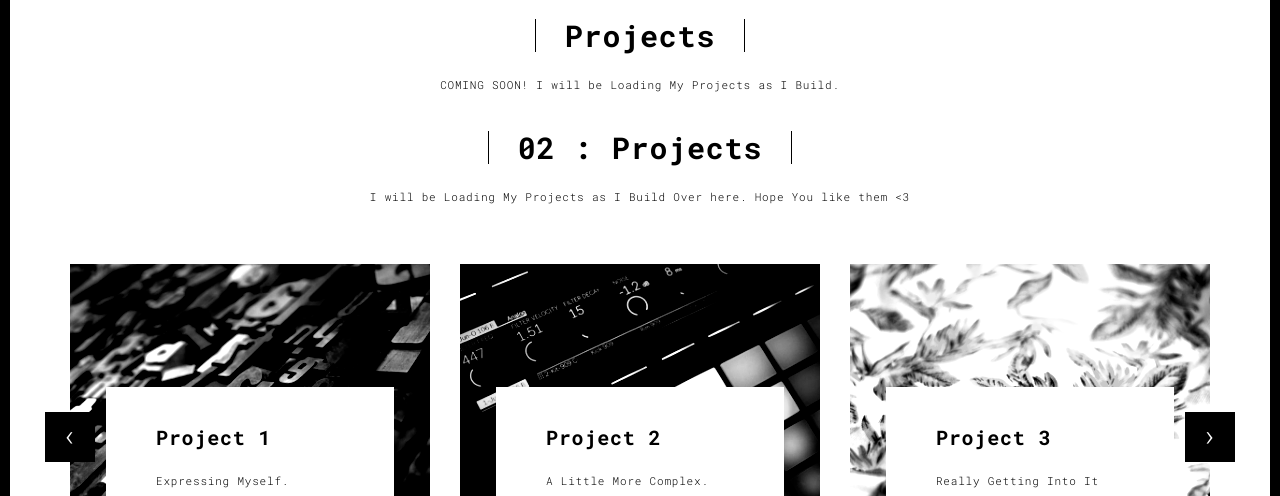
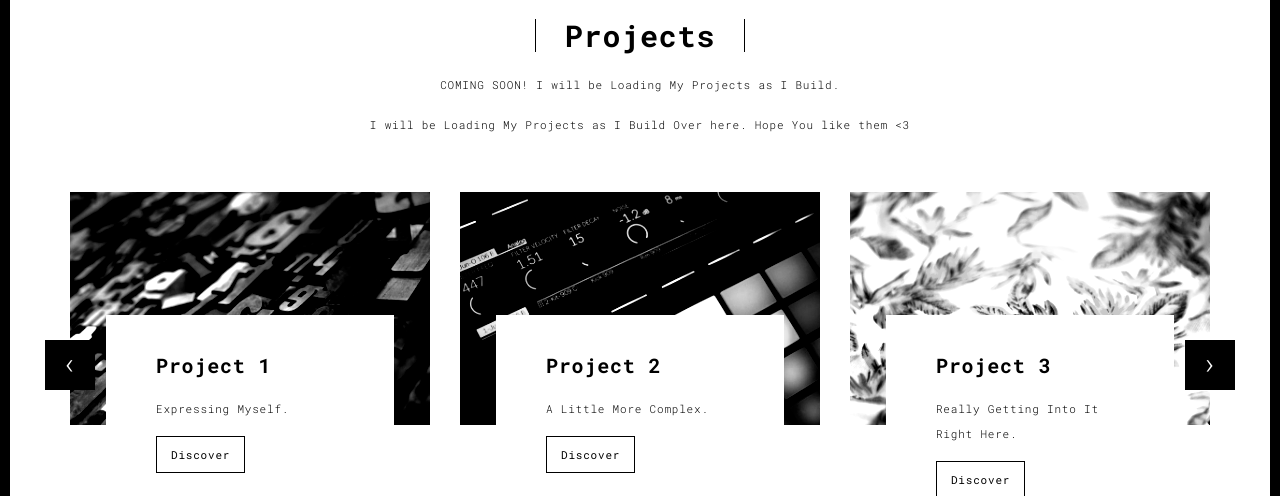
Before and after one commit to CathRas/Portfo, a Flask app: page /works.html in a window 1280 px wide. Shown: the part 90-586 px from the top of the page. Run offline with Flask 3, Linux system fonts and the light colour scheme; some libraries are stand-ins or nearby versions.

Commit message:
Fixed Code

```diff
--- a/templates/works.html
+++ b/templates/works.html
@@ -57,7 +57,6 @@
         <div class="text-center">
           <h1 class="h2">Projects</h1>
           <p>COMING SOON! I will be Loading My Projects as I Build.</p>
-          <h1 class="h2">02 : Projects</h1>
           <p>I will be Loading My Projects as I Build Over here. Hope You like them <3</p>
         </div>
       </div>
```
